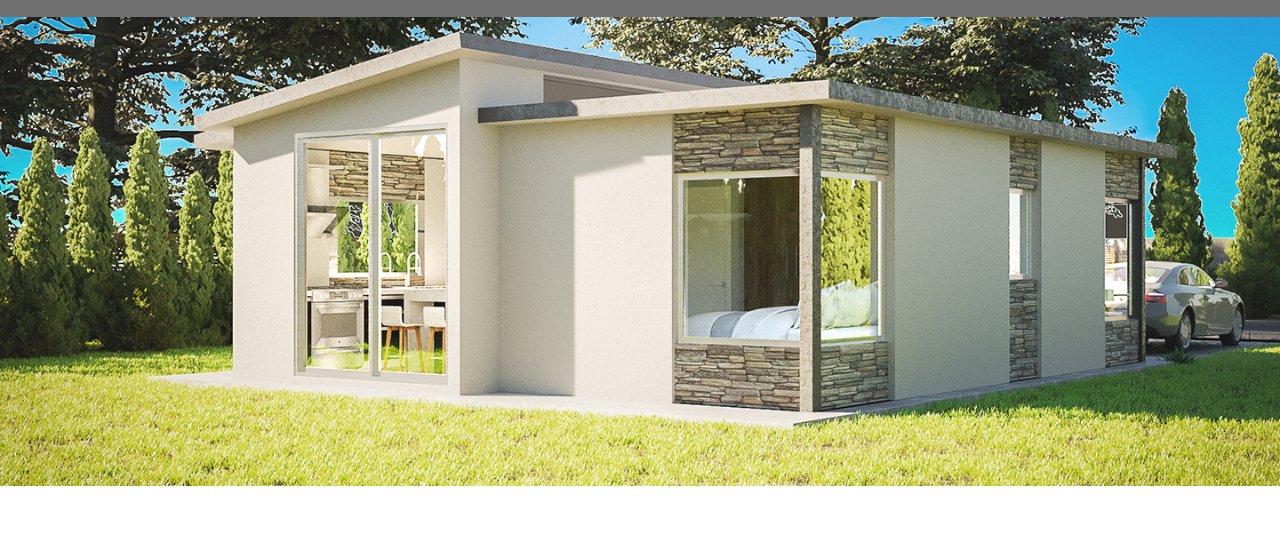
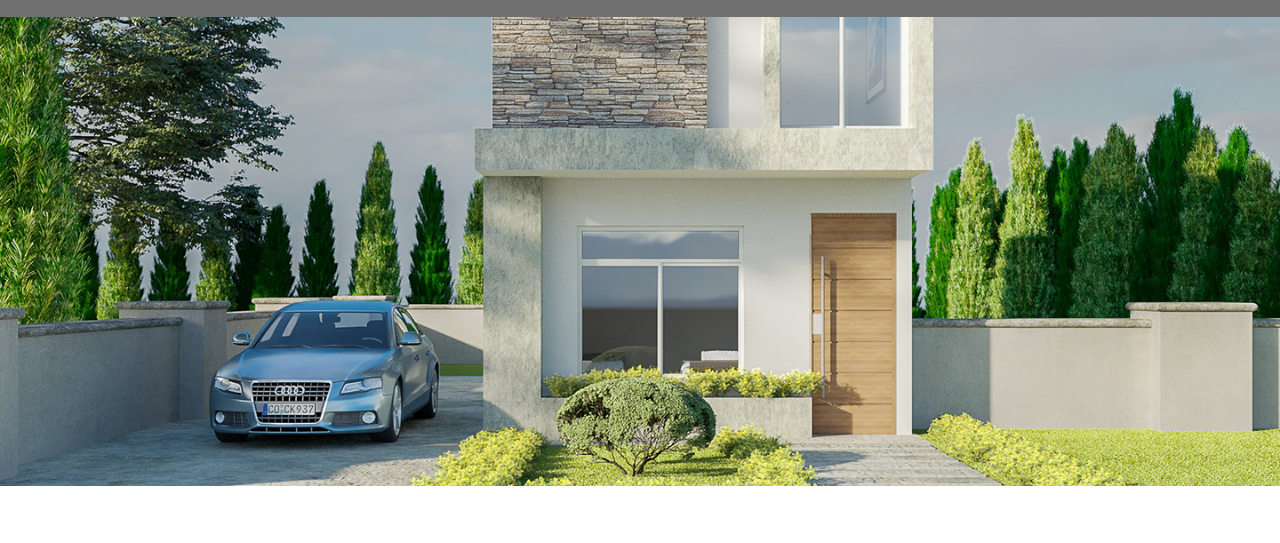
Before and after one commit to arqcsr/CesarTorresPFCoder, a plain HTML site: page pages/proyectos.html in a window 1280 px wide. Shown: the part 79-622 px from the top of the page. Drawn offline with nearby package versions, Linux system fonts and the light colour scheme.

Commit message:
midificacion de imagen

```diff
--- a/pages/proyectos.html
+++ b/pages/proyectos.html
@@ -56,7 +56,7 @@
 
     <main>
         <div class="imagen--proyectos">
-            <img src="../images/proyectos.jpg" alt="CASA">
+            <img src="../images/protectos.jpg" alt="CASA">
         </div>
         <section class="seccion--casasCasas">
             <h2 class="seccion--casasCasas--titulo">MODELOS DE CASAS</h2>
```
Also changed, not shown: images/nosotros.jpg, images/obras.jpg, images/protectos.jpg (added), images/proyectos.jpg (deleted).
